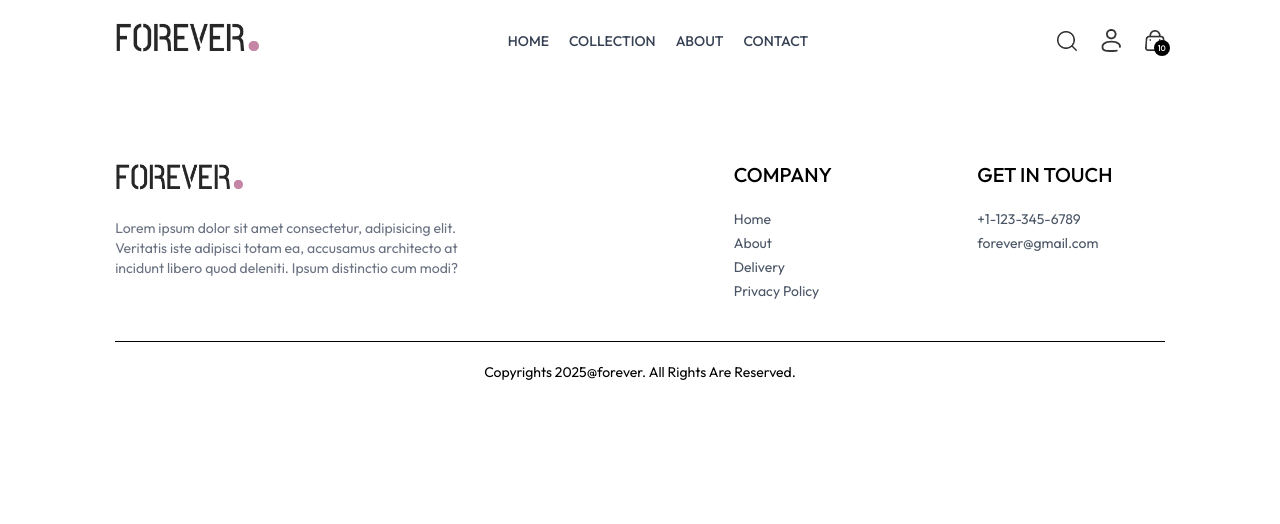
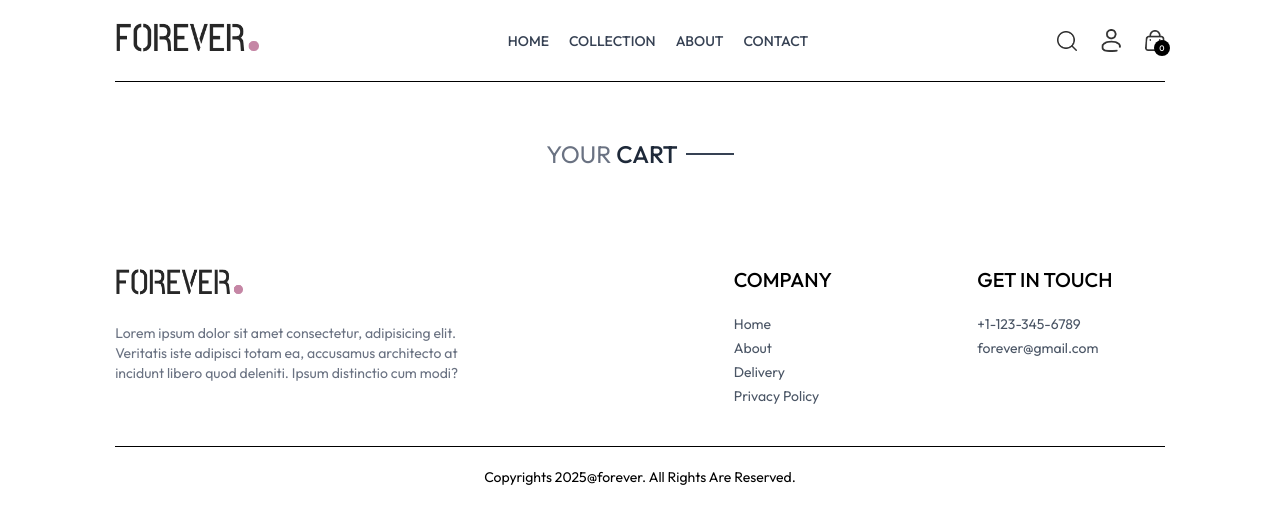
Before and after one commit to pathan-Hameed/E-com-fullStack, a React app in the folder frontend/: page /cart in a window 1280 px wide. Shown: the top 524 px of the page. Built offline with nearby package versions, Linux system fonts and the light colour scheme; the HTML template or start-up script is replaced by a standard one.

Commit message:
feat: built add to cart button functionality current: working on cart page

```diff
--- a/frontend/package.json
+++ b/frontend/package.json
@@ -14,6 +14,7 @@
     "react": "^19.1.1",
     "react-dom": "^19.1.1",
     "react-router-dom": "^7.9.3",
+    "react-toastify": "^11.0.5",
     "tailwindcss": "^4.1.13"
   },
   "devDependencies": {
--- a/frontend/src/App.jsx
+++ b/frontend/src/App.jsx
@@ -12,10 +12,13 @@ import Cart from './pages/Cart'
 import Navbar from './components/Navbar'
 import Footer from './components/Footer'
 import SearchBar from './components/SearchBar'
+import { ToastContainer, toast } from 'react-toastify';
+import 'react-toastify/dist/ReactToastify.css';
 
 function App() {
   return (
     <div className="px-4 sm:px-[5vw] md:px-[7vw] lg:px-[9vw]">
+      <ToastContainer />
       <Navbar />
       <SearchBar />
       <Routes>
--- a/frontend/src/components/Navbar.jsx
+++ b/frontend/src/components/Navbar.jsx
@@ -6,7 +6,7 @@ import { ShopContext } from "../context/ShopContext";
 function Navbar() {
 
   const [visible, setvisible] = useState(false);
-  const {setShowSearch} = useContext(ShopContext);
+  const {setShowSearch, getCartCount} = useContext(ShopContext);
 
   return (
     <div className="flex items-center justify-between py-5  font-medium">
@@ -63,7 +63,7 @@ function Navbar() {
             alt="cart_icon"
           />
           <p className="absolute bottom-[-5px] right-[-5px] w-4 text-center leading-4 bg-black text-white aspect-square rounded-full text-[8px]">
-            10
+            {getCartCount()}
           </p>
         </Link>
 
--- a/frontend/src/components/RelatedProducts.jsx
+++ b/frontend/src/components/RelatedProducts.jsx
@@ -22,7 +22,7 @@ const RelatedProducts = ({category, subCategory}) => {
 
   return (
     <div className="mt-24">
-      <div className="text-left text-3xl py-4">
+      <div className="text-3xl py-4">
         <Title text1={"Related"} text2={"Products"} />
       </div>
 
--- a/frontend/src/context/ShopContext.jsx
+++ b/frontend/src/context/ShopContext.jsx
@@ -1,5 +1,6 @@
-import { createContext, useState } from "react";
+import { createContext, useEffect, useState } from "react";
 import { products } from "../assets/assets";
+import { toast } from "react-toastify";
 
 export const ShopContext = createContext();
 
@@ -9,11 +10,52 @@ const ShopContextProvider = (props) => {
     const delivery_fee = 10;
     const [search, setSearch] = useState("");
     const [showSearch, setShowSearch] = useState(false);
-    const [items, setItems] = useState(0);
+    const [cartItems, setCartItems] = useState({});
+
+    const addToCart = async (itemId,size) => {
+
+        if (!size) {
+            toast.error("Select Product Size");
+            return;
+        }
+
+        let cartData = structuredClone(cartItems);
+
+        if (cartData[itemId]) {
+            if (cartData[itemId][size]) {
+                cartData[itemId][size] += 1;
+            } else {
+                cartData[itemId][size] = 1;
+            }
+        }
+        else {
+            cartData[itemId] = {};
+            cartData[itemId][size] = 1;
+        }
+        setCartItems(cartData);
+    }
+
+    const getCartCount = () => {
+        let totalCount = 0;
+        for (const items in cartItems) {
+            for (const item in cartItems[items]) {
+                try {
+                    if (cartItems[items][item] > 0) {
+                        totalCount += cartItems[items][item];
+                    }
+                } catch (error) {
+
+                }
+            }
+        }
+        return totalCount;
+    }
 
     const value = {
         products, currency, delivery_fee,
-        search, setSearch, showSearch, setShowSearch, items, setItems
+        search, setSearch, showSearch, setShowSearch,
+        cartItems, addToCart,
+        getCartCount
     }
 
     return (
--- a/frontend/src/pages/Cart.jsx
+++ b/frontend/src/pages/Cart.jsx
@@ -1,8 +1,62 @@
-import React from 'react'
+import React, { useContext, useEffect, useState } from 'react'
+import { ShopContext } from '../context/ShopContext'
+import Title from '../components/Title';
+import { assets } from '../assets/assets';
 
 function Cart() {
+
+  const { products, currency, cartItems} = useContext(ShopContext);
+
+  const [cartData, setCartData] = useState([]);
+
+  useEffect(()=> {
+
+    const tempData = [];
+    for (const items in cartItems) {
+      for (const item in cartItems[items]) {
+        if (cartItems[items][item] > 0) {
+          tempData.push({
+            _id: items,
+            size: item,
+            quantity: cartItems[items][item]
+          })
+        }
+      }
+    }
+    setCartData(tempData);
+  },[cartItems])
+
   return (
-    <div>
+    <div className='border-t pt-14'>
+
+      <div className='text-center text-2xl mb-3'>
+        <Title text1={"YOUR"} text2={"CART"} />
+      </div>
+
+      <div>
+        {cartData.map((item,index)=>{
+
+          const productData = products.find((product)=>product._id === item._id);
+
+          return (
+            <div key={index} className='py-4 border-b text-gray-700 grid grid-cols-[4fr_0.5fr_0.5fr] sm:grid-cols-[4fr_2fr_0.5fr] items-center gap-4'>
+              <div className='flex items-start gap-6'>
+                <img className="w-16 sm:w-20" src={productData.image[0]} alt="" />
+                <div>
+                  <p className='text-sm sm:text-lg font-medium'>{productData.name}</p>
+                  <div className='flex items-center gap-6 mt-2'>
+                    <p>{currency}{productData.price}</p>
+                    <p className='px-3 sm:px-4 sm:py-1 border bg-slate-50'>{item.size}</p>
+                  </div>
+                </div>
+              </div>
+              <input className='border max-w-10 sm:max-w-20 px-1 py-1' type="number" min={1} defaultValue={item.quantity} />
+              <img className='w-4 mr-4 sm:w-5 cursor-pointer' src={assets.bin_icon} alt="bin_icon" />
+            </div>
+          )
+
+        })}
+      </div>
 
     </div>
   )
--- a/frontend/src/pages/Products.jsx
+++ b/frontend/src/pages/Products.jsx
@@ -6,7 +6,7 @@ import RelatedProducts from "../components/RelatedProducts";
 
 function Products() {
   const { productId } = useParams();
-  const { products, currency} = useContext(ShopContext);
+  const { products, currency, addToCart} = useContext(ShopContext);
   const [productData, setProductData] = useState(false);
   const [image, setImage] = useState("");
   const [size, setSize] = useState("");
@@ -16,7 +16,6 @@ function Products() {
       if (item._id === productId) {
         setProductData(item);
         setImage(item.image[0]);
-        console.log(item);
 
         return null;
       }
@@ -73,7 +72,7 @@ function Products() {
               }
             </div>
           </div>
-          <button className="bg-black py-3 px-8 text-white rounded mt-5 text-sm active:bg-gray-700">ADD TO CART</button>
+          <button onClick={()=>addToCart(productData._id, size)} className="bg-black py-3 px-8 text-white rounded mt-5 text-sm active:bg-gray-700">ADD TO CART</button>
           <hr className="mt-8 sm:w-4/5"/>
           <div className="flex flex-col gap-1 mt-5 text-sm text-gray-500">
             <p>100% Original Product</p>
@@ -97,12 +96,7 @@ function Products() {
 
       {/* ---------------------related products-------------------------- */}
       <RelatedProducts category = {productData.category} subCategory = {productData.subCategory}/>
-        {/* <div className="flex flex-col mt-5 justify-center">
-          <h2 className="mb-3">Related Products</h2>
-          <div className="flex items-center gap-2">
 
-          </div>
-        </div> */}
     </div>
   ) : (
     <div className="opacity-0"></div>
```
Also changed, not shown: 1 other file (tests, documents, lock files or other folders).
